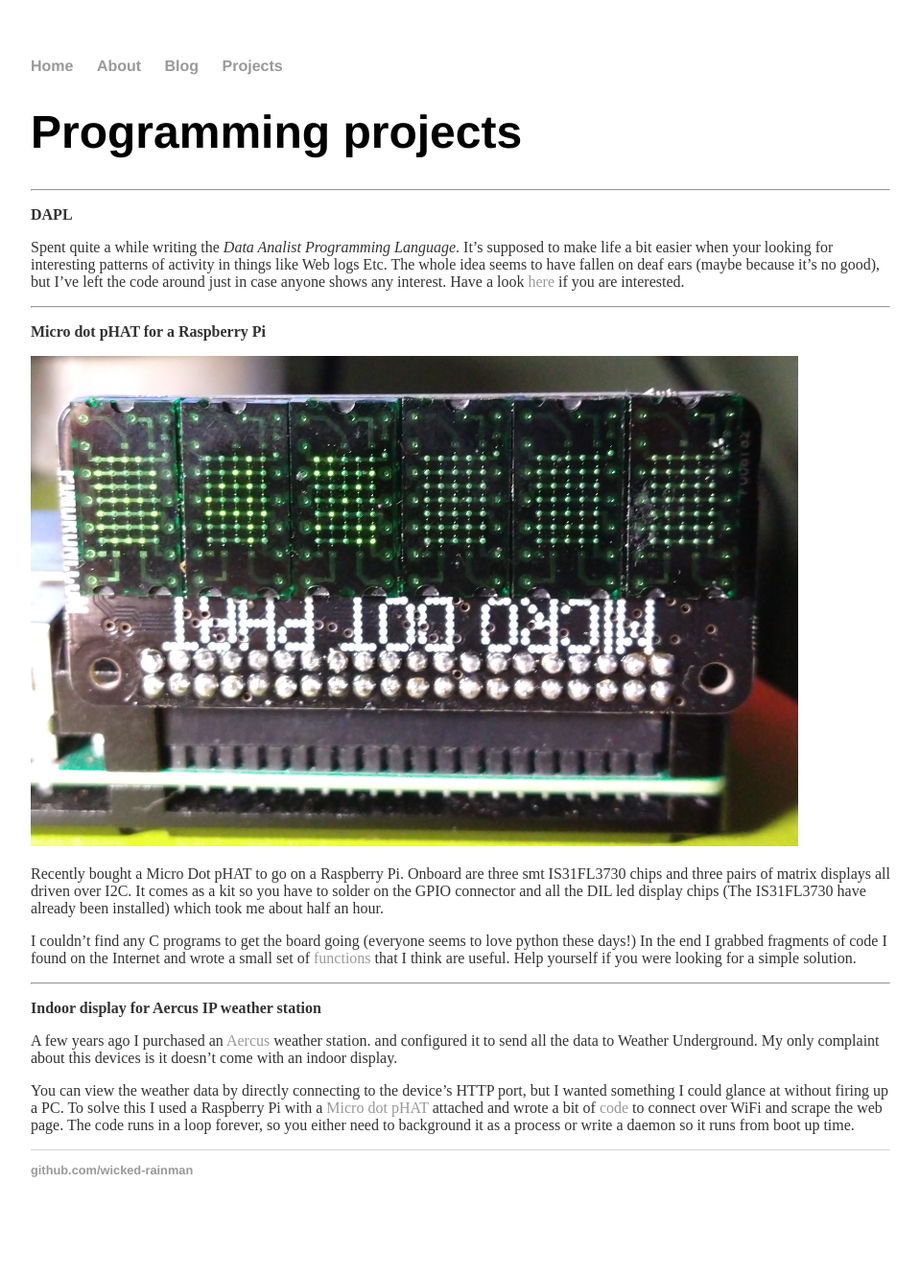
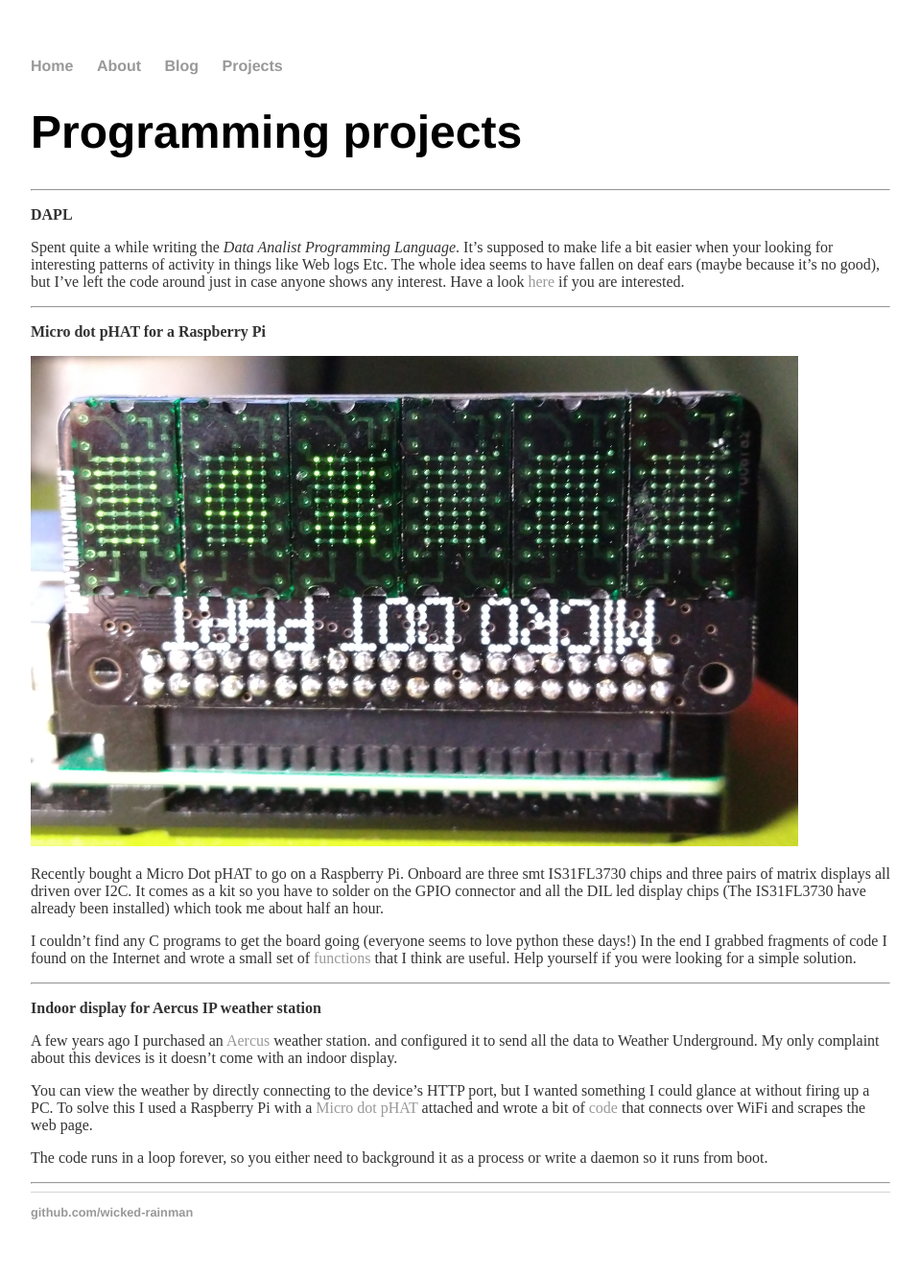
Before and after one commit to wicked-rainman/wicked-rainman.github.io, a Jekyll site: the page built from projects/index.md, in a window 1280 px wide. Shown: the whole page at 96% size, without its empty margins (160-1119 px from the left). Built offline with Jekyll 4.4.1, drawn with Linux system fonts in a browser that asks for light colours; Markdown is read by kramdown in place of the engine named in the settings; before the commit the page ends 1287 px from its top, so only the background shows below that.

Commit message:
Update index.md

```diff
--- a/projects/index.md
+++ b/projects/index.md
@@ -25,4 +25,8 @@
 
 A few years ago I purchased an [Aercus](http://www.aercusinstruments.com/aercus-instruments-weathersleuth-professional-ip-weather-station-with-direct-real-time-internet-monitoring/) weather station. and configured it to send all the data to Weather Underground. My only complaint about this devices is it doesn't come with an indoor display.
 
-You can view the weather data by directly connecting to the device's HTTP port, but I wanted something I could glance at without firing up a PC. To solve this I used a Raspberry Pi with a [Micro dot pHAT](https://shop.pimoroni.com/products/microdot-phat?variant=25454635591) attached and wrote a bit of [code](https://github.com/wicked-rainman/Aercus-IP-weather-station) to connect over WiFi and scrape the web page. The code runs in a loop forever, so you either need to background it as a process or write a daemon so it runs from boot up time.
+You can view the weather by directly connecting to the device's HTTP port, but I wanted something I could glance at without firing up a PC. To solve this I used a Raspberry Pi with a [Micro dot pHAT](https://shop.pimoroni.com/products/microdot-phat?variant=25454635591) attached and wrote a bit of [code](https://github.com/wicked-rainman/Aercus-IP-weather-station) that connects over WiFi and scrapes the web page.
+
+The code runs in a loop forever, so you either need to background it as a process or write a daemon so it runs from boot.
+
+----------------------------
```
